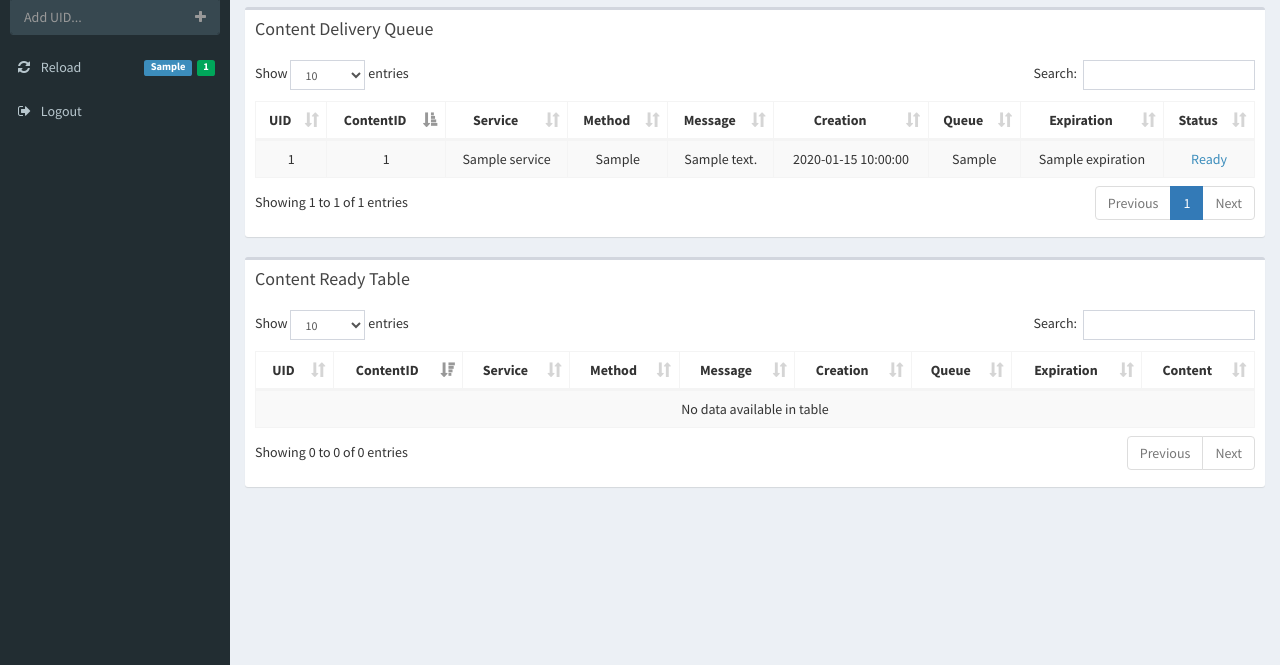
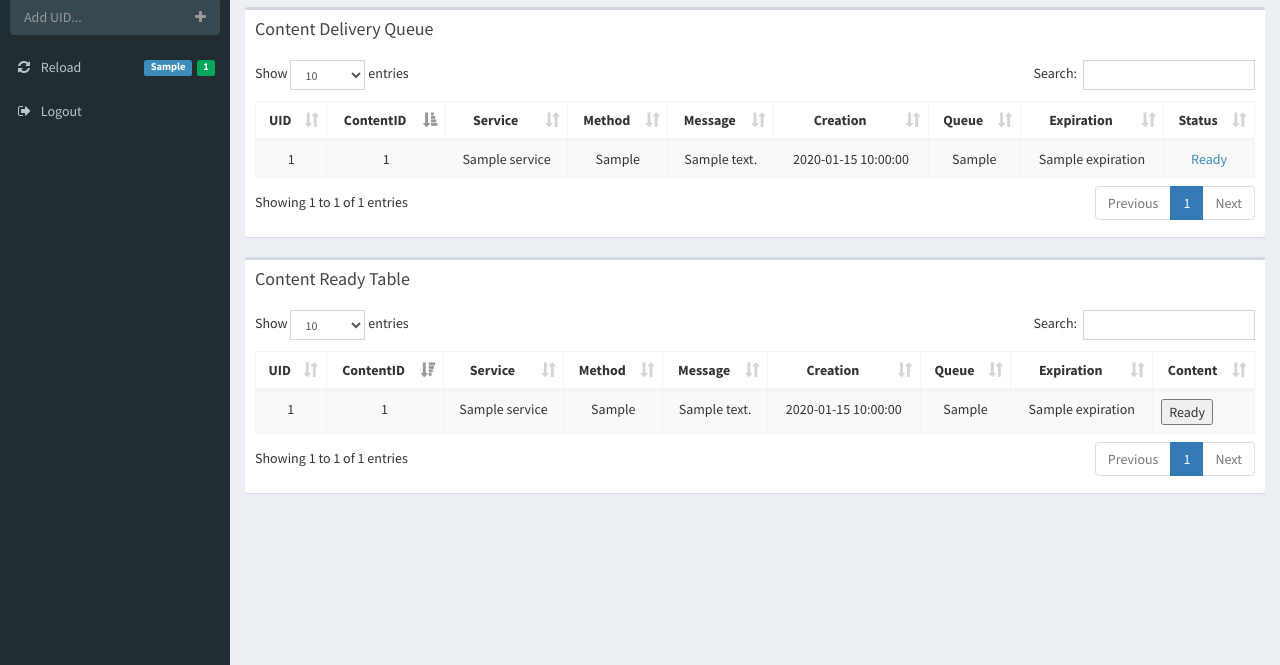
Before and after one commit to arturgontijo/content-server, a Python web app: template content_server/templates/dashboard.html in a window 1280 px wide. Shown: the part 99-764 px from the top of the page. Run offline with Jinja, Linux system fonts and the light colour scheme; the template is opened without the code that fills it: most values are stand-ins (such as "Sample title", 1, 10 or a date in 2020).

Commit message:
Moving Error status to second table.

```diff
--- a/content_server/templates/dashboard.html
+++ b/content_server/templates/dashboard.html
@@ -113,7 +113,7 @@
             </thead>
             <tbody>
                 {% for item in content_list %}
-                  {% if item["queue_pos"] == "Ready" or item["queue_pos"] == "Expired" %}
+                  {% if item["status"] == "Ready" or item["status"] == "Expired" or item["status"] == "Error" %}
                     <tr>
                       <td class="text-center">{{ item["uid"] }}</td>
                       <td class="text-center">{{ item["content_id"] }}</td>
```
